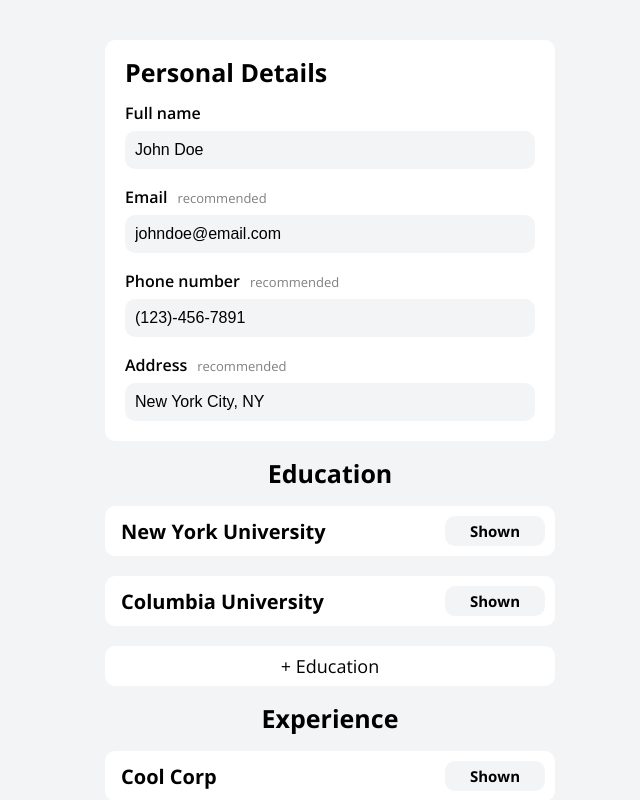
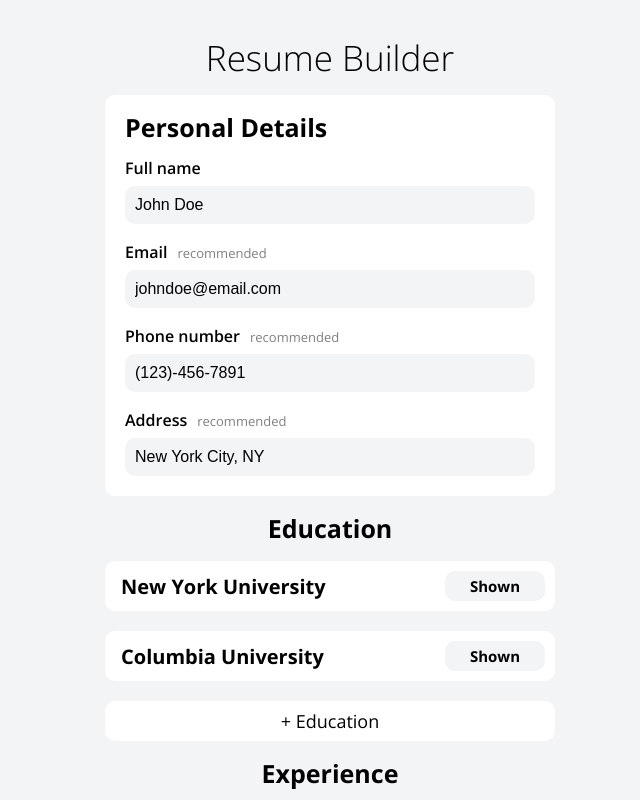
Before and after one commit to seanmckone/odin-cv-application, a React (Vite) app: page / in a window 1280 px wide. Shown: the top 800 px of the page, without its empty margins (310-950 px from the left). Built offline with nearby package versions, Linux system fonts and the light colour scheme.

Commit message:
Add app title

```diff
--- a/src/App.jsx
+++ b/src/App.jsx
@@ -153,6 +153,7 @@ function App() {
   return (
     <div className="app">
       <div className="edit-side">
+        <h1 className="app-title">Resume Builder</h1>
         <PersonalDetails
           personalDetails={personalDetails}
           onChange={handlePersonalDetailsChange}
--- a/src/styles/App.css
+++ b/src/styles/App.css
@@ -30,6 +30,11 @@
   cursor: pointer;
 }
 
+.app-title {
+  font-size: 35px;
+  font-weight: lighter;
+}
+
 @media (max-width: 650px) {
   .app {
     margin: 10px;
```
